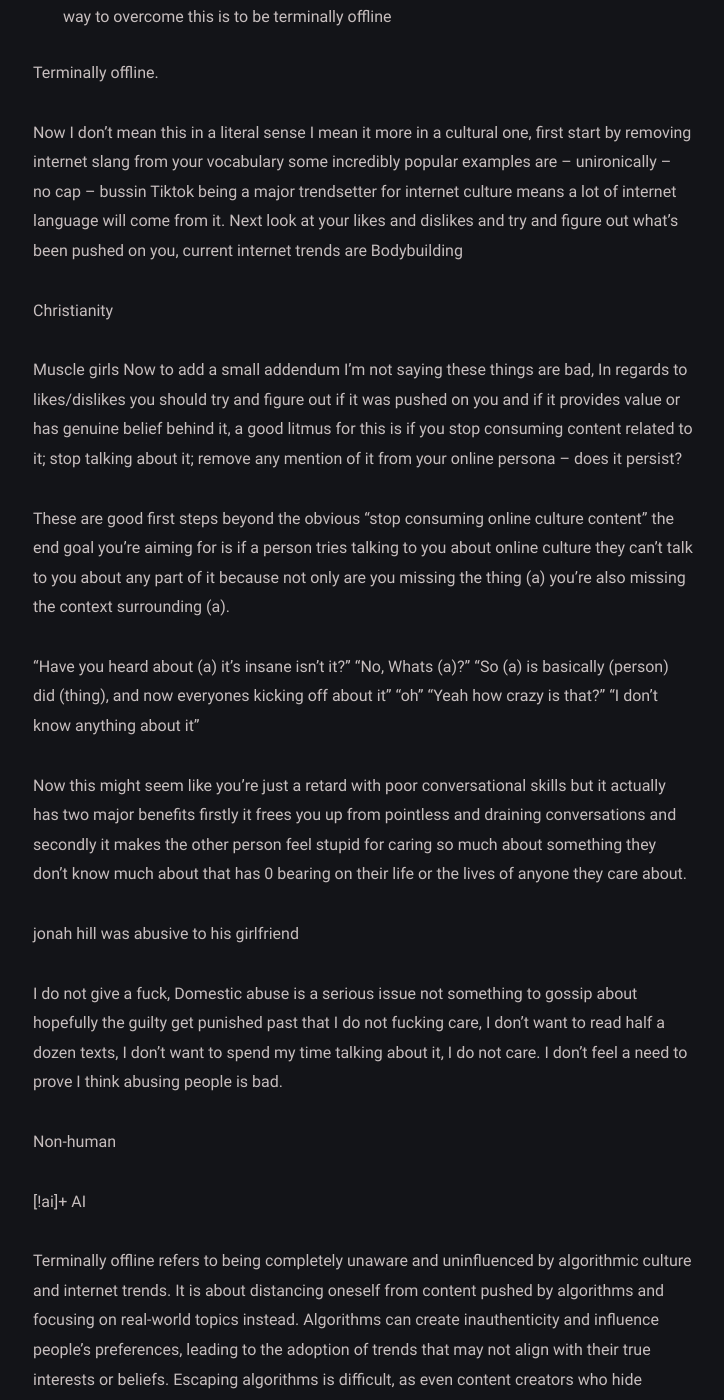
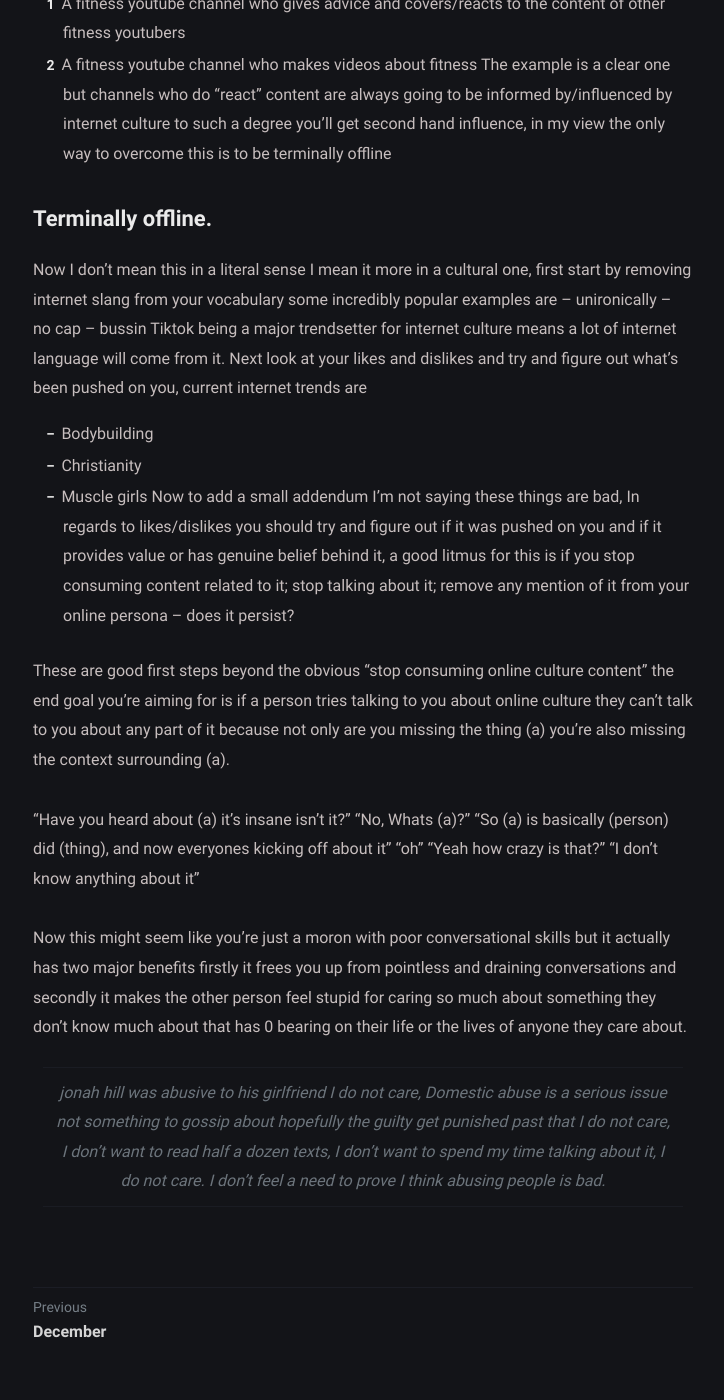
Before and after one commit to oddfeed/blog, a Jekyll site: the page built from _posts/2024-01-01-Terminally-offline.md, in a window 1280 px wide and 1400 px high, scrolled down 1476 px. Shown: the whole window, without its empty margins (277-1001 px from the left). Built offline with Jekyll 4.4.1, drawn with Linux system fonts in a browser that asks for light colours; some of the changed text lies outside the part shown.

```diff
--- a/_posts/2024-01-01-Terminally-offline.md
+++ b/_posts/2024-01-01-Terminally-offline.md
@@ -5,13 +5,9 @@ tags: [hypertechnology]
 * TOC
 {:toc}
 
-
-
 To be terminally online is to be in the loop and acutely aware of not just internet trends but of the culture of different spaces on the internet. To be terminally offline is to be completely unaware and uninfluenced by algorithmic culture.
 
-
-
-Algorithms and authenticity
+# Algorithms and authenticity
 
 To be terminally offline is to be mostly free from algorithmic content, years ago a bunch of people got into eating ass because social media memes told them to, currently a ton of guys are getting into muscle girls because social media algorithms tell them to, a bunch of girls are now pursuing this aesthetic because social media has told them to – The idea that social media algorithms can create fetishes in you that did not previously exist should concern you, it screams of in-authenticity. That's just one example think about how many issues that have 0 bearing on your life you know and are invested in, think about how much of 'you' is made up of things pushed on you by an algorithm
 
@@ -19,27 +15,24 @@ b-but I can escape the algorithms
 
 This is a myopic view, algorithms will always follow you. To use youtube for an example the main algorithmic portions are the homepage, recommended and next up, So you hide them. However the content creators you watch are created by those same algorithms because they're terminally online, they're not just informed by the algorithm they're rewarded for following the trends it sets, so now you're still consuming algorithmic content you're just one step away from the algorithm, Any content (on or off youtube) that is created by someone who is terminally online will follow this same pattern and almost all content online is created by people who're terminally online.
 
-The solution
+# The solution
 
 Some online content consumption is probably fine, but the more references it makes to online culture the worse it is. You need content that is incredibly focused on real world topics, I'm going to give two examples
 1. A fitness youtube channel who gives advice and covers/reacts to the content of other fitness youtubers
 2. A fitness youtube channel who makes videos about fitness
 The example is a clear one but channels who do “react” content are always going to be informed by/influenced by internet culture to such a degree you'll get second hand influence, in my view the only way to overcome this is to be terminally offline
 
-Terminally offline.
+## Terminally offline.
 
 Now I don't mean this in a literal sense I mean it more in a cultural one, first start by removing internet slang from your vocabulary some incredibly popular examples are
 – unironically
 – no cap
 – bussin
 Tiktok being a major trendsetter for internet culture means a lot of internet language will come from it. Next look at your likes and dislikes and try and figure out what's been pushed on you, current internet trends are
-Bodybuilding
-
-Christianity
-
-Muscle girls
+- Bodybuilding
+- Christianity
+- Muscle girls
 Now to add a small addendum I'm not saying these things are bad, In regards to likes/dislikes you should try and figure out if it was pushed on you and if it provides value or has genuine belief behind it, a good litmus for this is if you stop consuming content related to it; stop talking about it; remove any mention of it from your online persona – does it persist?
-
 
 These are good first steps beyond the obvious “stop consuming online culture content” the end goal you're aiming for is if a person tries talking to you about online culture they can't talk to you about any part of it because not only are you missing the thing (a) you're also missing the context surrounding (a).
 
@@ -50,25 +43,7 @@ These are good first steps beyond the obvious “stop consuming online culture c
 “Yeah how crazy is that?”
 “I don't know anything about it”
 
-Now this might seem like you're just a retard with poor conversational skills but it actually has two major benefits firstly it frees you up from pointless and draining conversations and secondly it makes the other person feel stupid for caring so much about something they don't know much about that has 0 bearing on their life or the lives of anyone they care about.
+Now this might seem like you're just a moron with poor conversational skills but it actually has two major benefits firstly it frees you up from pointless and draining conversations and secondly it makes the other person feel stupid for caring so much about something they don't know much about that has 0 bearing on their life or the lives of anyone they care about.
 
-jonah hill was abusive to his girlfriend
-
-
-
-I do not give a fuck, Domestic abuse is a serious issue not something to gossip about hopefully the guilty get punished past that I do not fucking care, I don't want to read half a dozen texts, I don't want to spend my time talking about it, I do not care. I don't feel a need to prove I think abusing people is bad.
-
-
-
-Non-human
-
-[!ai]+ AI
-
-
-
-Terminally offline refers to being completely unaware and uninfluenced by algorithmic culture and internet trends. It is about distancing oneself from content pushed by algorithms and focusing on real-world topics instead. Algorithms can create inauthenticity and influence people's preferences, leading to the adoption of trends that may not align with their true interests or beliefs.
-Escaping algorithms is difficult, as even content creators who hide algorithmic content are still influenced by it. Consuming content created by individuals who are terminally online will perpetuate the cycle of algorithmic influence.
-To combat this, consume content that is focused on real-world topics and devoid of references to online culture.
-Becoming terminally offline involves removing internet slang from one's vocabulary and examining likes and dislikes to determine if they were pushed on them by algorithms. The goal is to be completely unaware of online culture so that conversations about it hold no interest or relevance.
-These steps may make one appear ignorant or socially awkward but argues that it allows for more meaningful conversations focused on real-life issues.
-In summary, being terminally offline means disconnecting from algorithmic culture, focusing on real-world topics, and rejecting internet trends pushed by algorithms. The goal is to have genuine interests and beliefs uninfluenced by online culture.
+> jonah hill was abusive to his girlfriend
+I do not care, Domestic abuse is a serious issue not something to gossip about hopefully the guilty get punished past that I do not care, I don't want to read half a dozen texts, I don't want to spend my time talking about it, I do not care. I don't feel a need to prove I think abusing people is bad.
```
Also changed, not shown: _posts/2023-12-28-Instant-messaging-is-dumb.md (added, +47 -0 lines).
